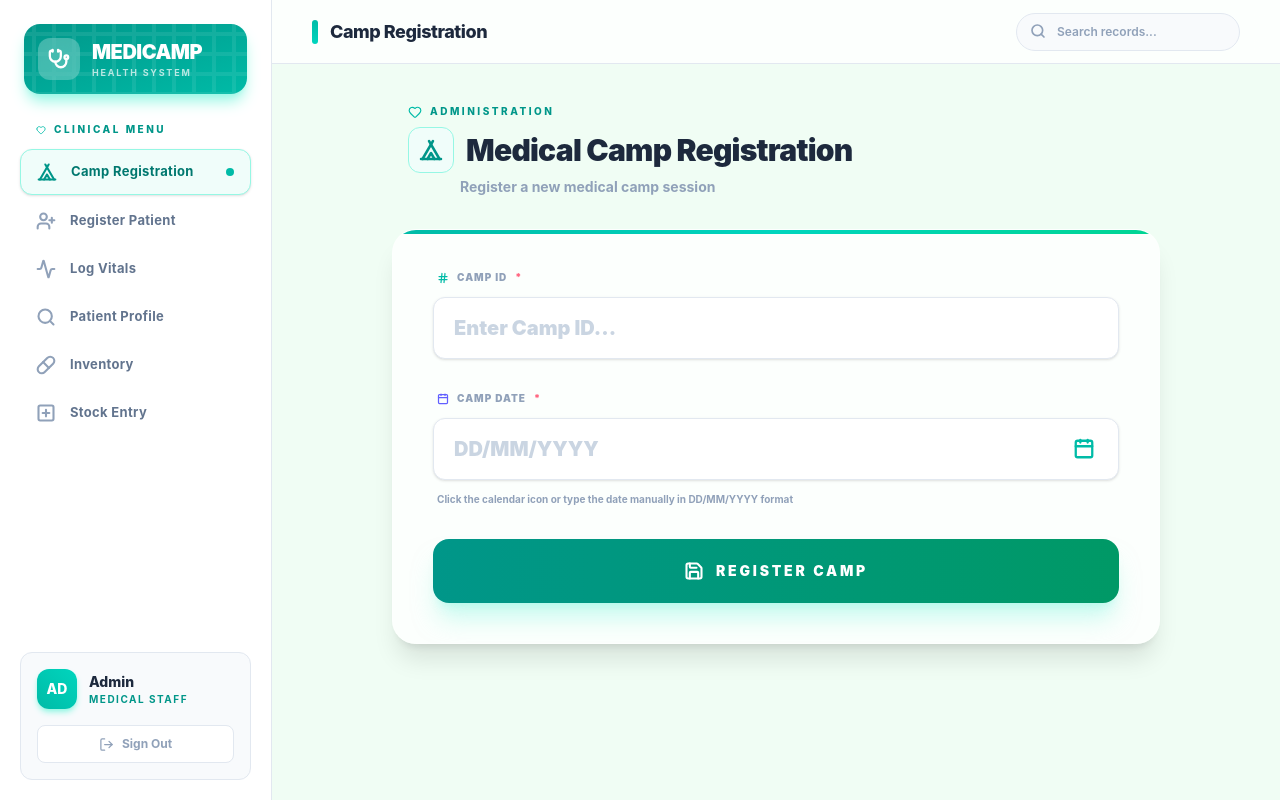
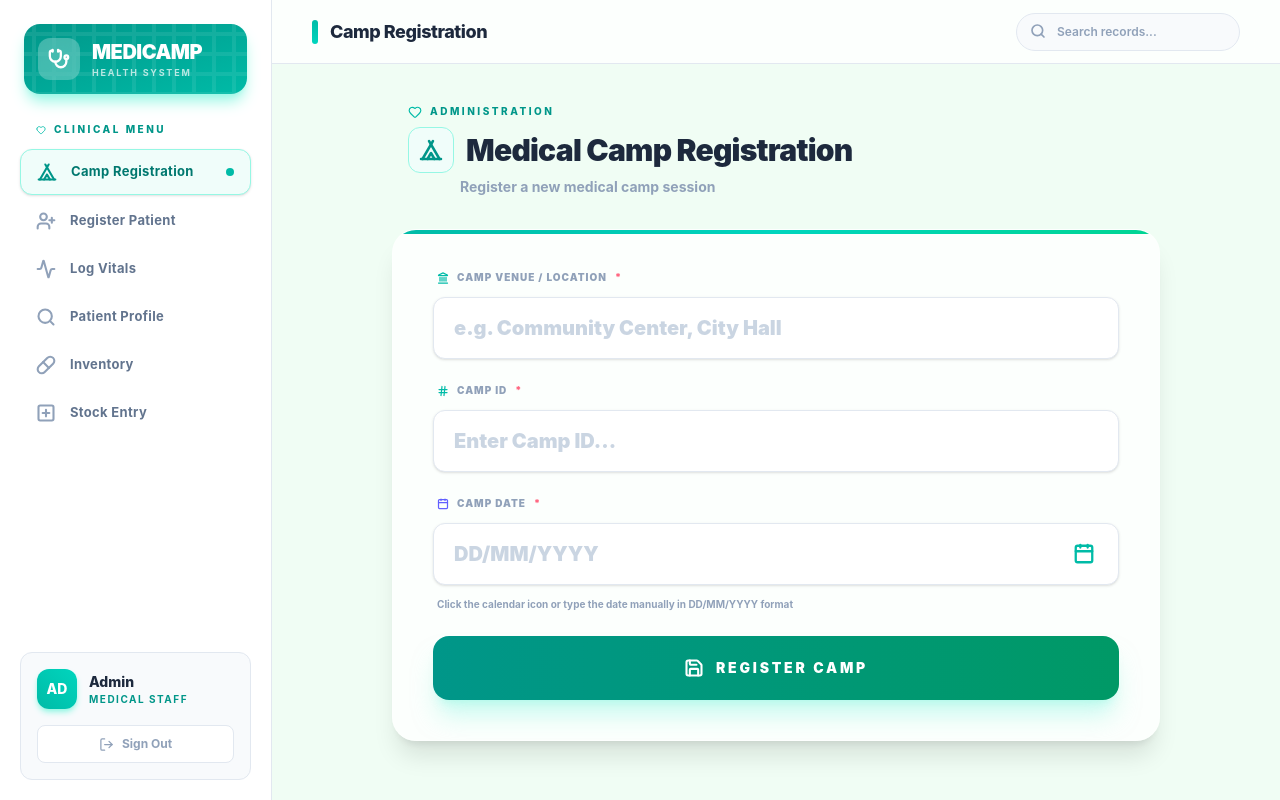
Before and after one commit to pavithraphilo-ops/practice-medical-camp, a React (Vite) app in the folder frontend/: page /camp-registration in a window 1280 px wide. Built offline with nearby package versions, Linux system fonts and the light colour scheme.

Commit message:
integrated camp details with the table in the backend

```diff
--- a/frontend/src/pages/CampRegistration.jsx
+++ b/frontend/src/pages/CampRegistration.jsx
@@ -10,6 +10,7 @@ const API_BASE = 'http://127.0.0.1:8000/api';
 const CampRegistration = () => {
   const [campId, setCampId] = useState('');
   const [campDate, setCampDate] = useState('');
+  const [venue, setVenue] = useState(''); // Added Venue state
   const [success, setSuccess] = useState(false);
   const [loading, setLoading] = useState(false);
   const [error, setError] = useState('');
@@ -65,14 +66,16 @@ const CampRegistration = () => {
       const apiDate = `${y}-${m}-${d}`;
 
       await axios.post(`${API_BASE}/register_camp`, {
-        camp_id: campId,
+        camp_number: campId,
         date: apiDate,
+        venue_name: venue
       });
 
       setSuccess(true);
       setTimeout(() => setSuccess(false), 4000);
       setCampId('');
       setCampDate('');
+      setVenue('');
     } catch (err) {
       setError(err.response?.data?.message || 'Error registering camp. Please try again.');
       setTimeout(() => setError(''), 4000);
@@ -120,8 +123,25 @@ const CampRegistration = () => {
       <div className="glass-panel-light p-10 relative overflow-hidden">
         <div className="absolute top-0 left-0 right-0 h-1 bg-gradient-to-r from-teal-500 via-teal-400 to-emerald-400" />
 
-        <form onSubmit={handleSubmit} className="space-y-8">
-          {/* Camp ID */}
+        <form onSubmit={handleSubmit} className="space-y-6">
+          {/* Camp Venue / Location */}
+          <div className="space-y-3">
+            <label className="flex items-center gap-2 text-[10px] font-black text-slate-400 uppercase tracking-widest ml-1">
+              <Landmark size={12} className="text-teal-500" strokeWidth={2.5} />
+              Camp Venue / Location
+              <span className="text-rose-400">*</span>
+            </label>
+            <input
+              type="text"
+              required
+              placeholder="e.g. Community Center, City Hall"
+              value={venue}
+              onChange={e => setVenue(e.target.value)}
+              className="w-full bg-white border border-slate-200 rounded-xl px-5 py-4 text-xl font-black text-slate-800 placeholder:text-slate-300 focus:ring-2 focus:ring-teal-500/30 focus:border-teal-500 outline-none transition-all shadow-sm hover:border-slate-300"
+            />
+          </div>
+
+          {/* Camp ID / Number */}
           <div className="space-y-3">
             <label className="flex items-center gap-2 text-[10px] font-black text-slate-400 uppercase tracking-widest ml-1">
               <Hash size={12} className="text-teal-500" strokeWidth={2.5} />
@@ -166,7 +186,7 @@ const CampRegistration = () => {
                 type="date"
                 ref={dateInputRef}
                 onChange={handleNativeDateChange}
-                className="absolute opacity-0 w-0 h-0 pointer-events-none"
+                className="absolute inset-0 opacity-0 pointer-events-none w-full h-full"
                 tabIndex={-1}
               />
             </div>
```
Also changed, not shown: 2 other files (tests, documents, lock files or other folders).
